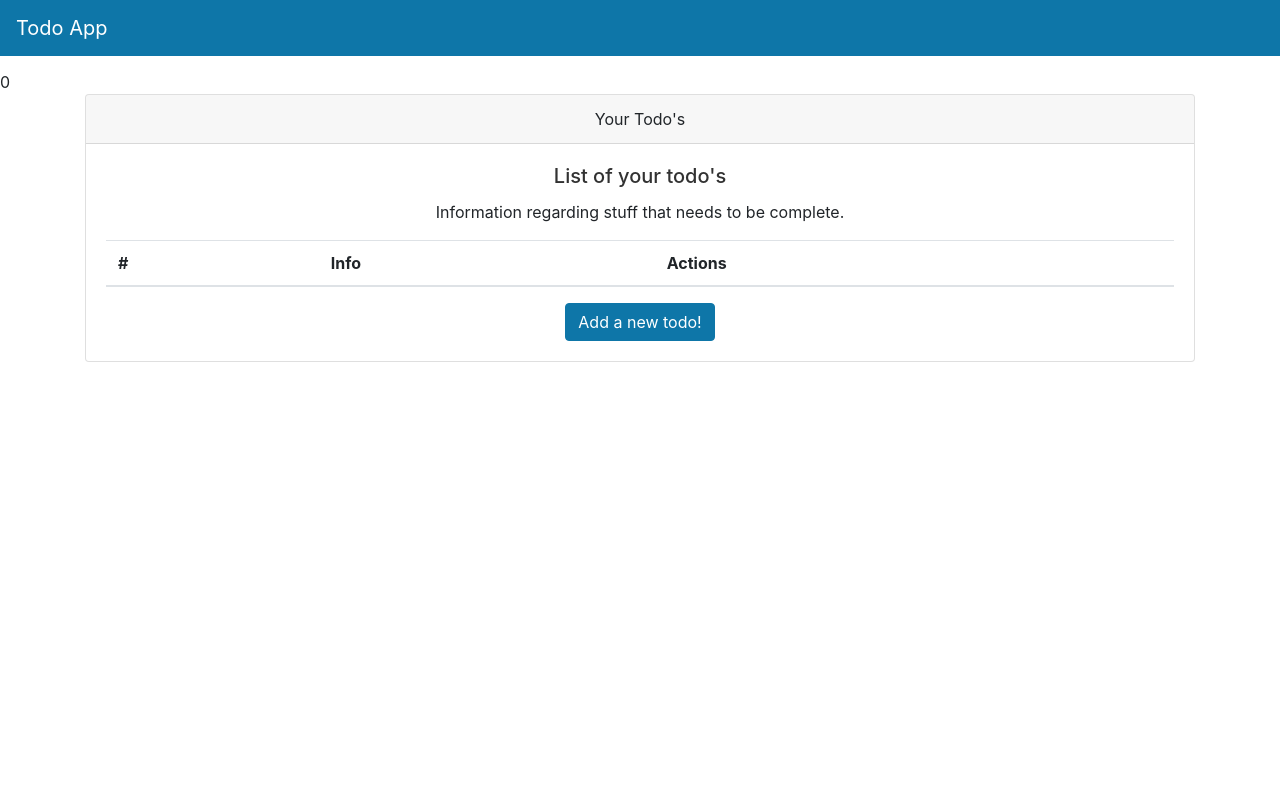
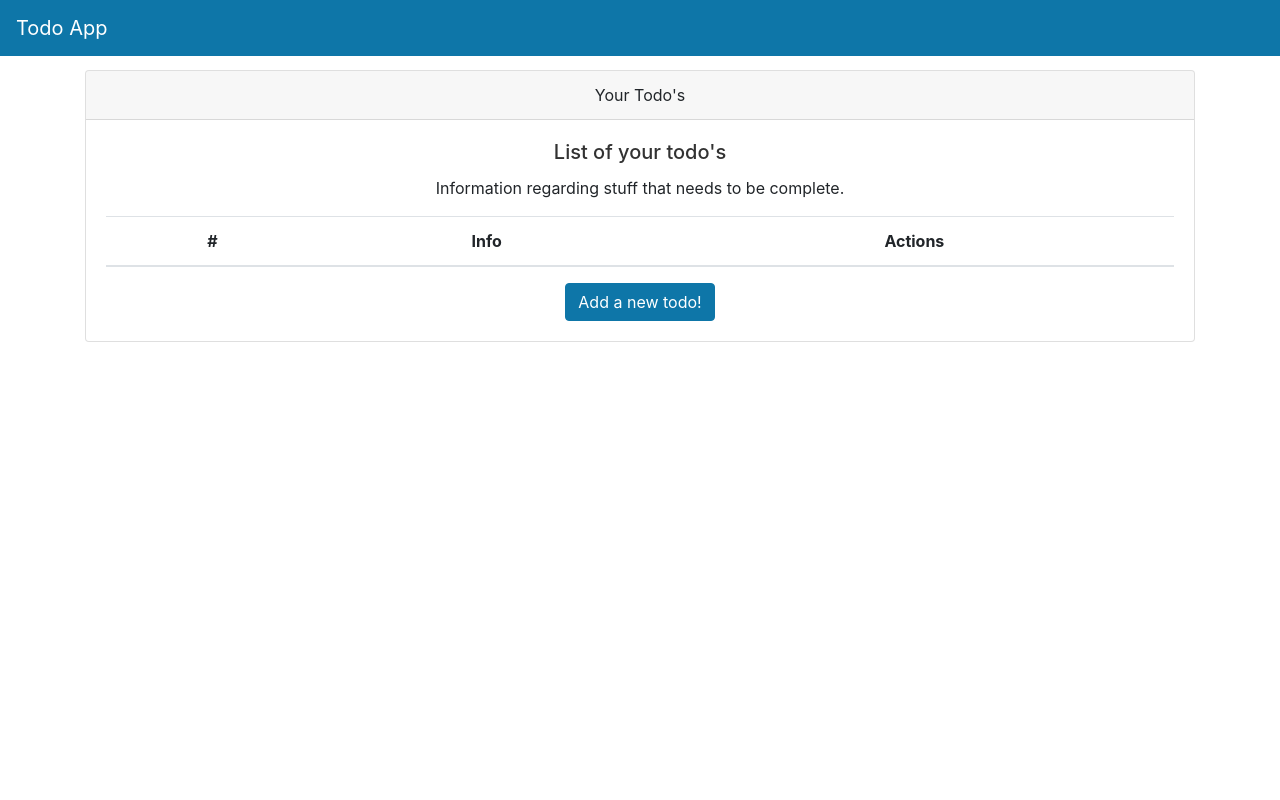
Before and after one commit to sanjapaduh/TaskFlow, a FastAPI app: template templates/todo.html in a window 1280 px wide. Run offline with FastAPI, Linux system fonts and the light colour scheme; the template is opened without the code that fills it, so the values that code supplies are empty; parts of the project's set-up code (start-up, migrations or seed data) failed here and were passed over; some libraries are stand-ins or nearby versions.

Commit message:
delete unnecessary symbol

```diff
--- a/templates/layout.html
+++ b/templates/layout.html
@@ -1,4 +1,4 @@
-0<!DOCTYPE html>
+<!DOCTYPE html>
 <html lang="en">
 <head>
     <link rel="stylesheet" type="text/css" href="{{ url_for('static', path='/css/base.css') }}">
```
